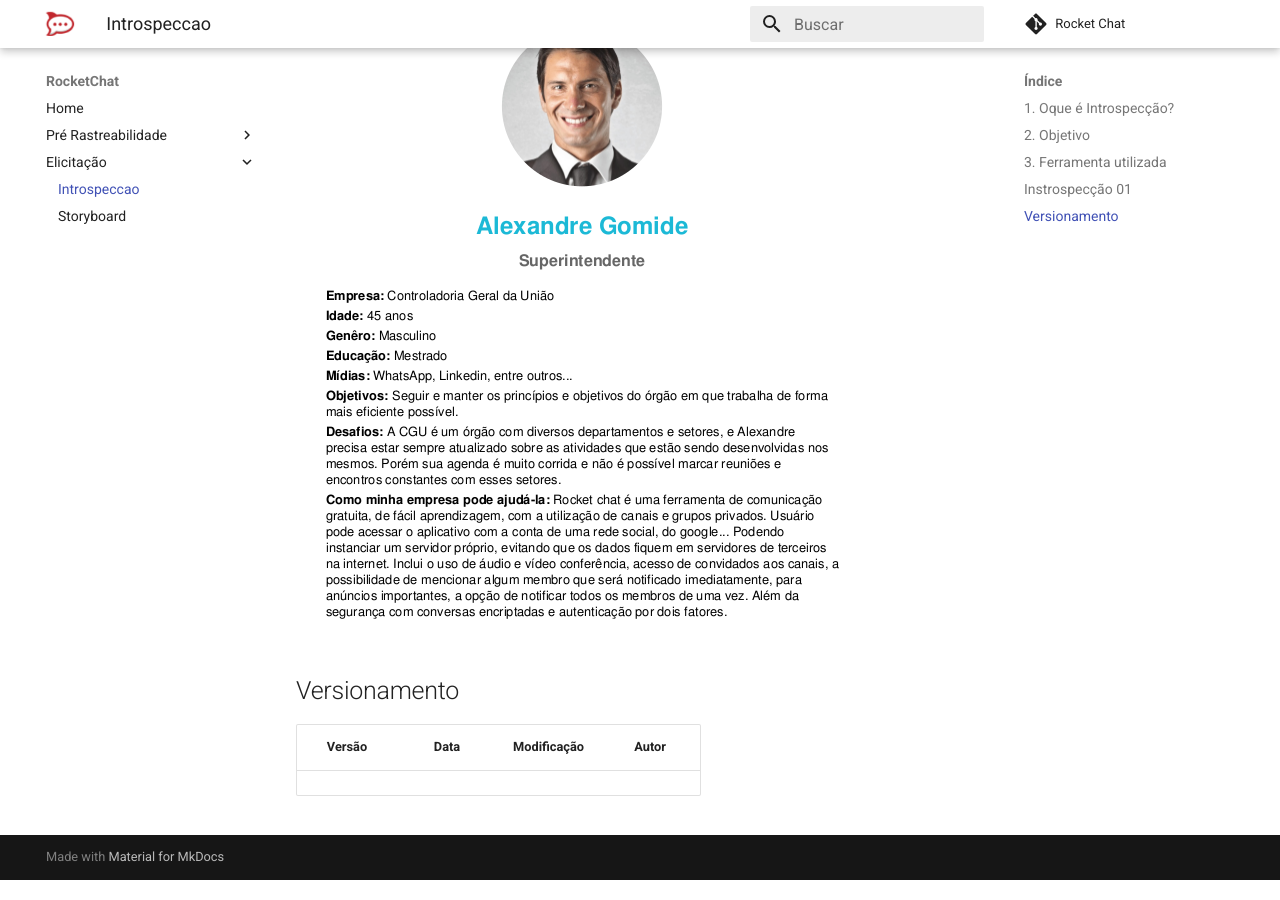
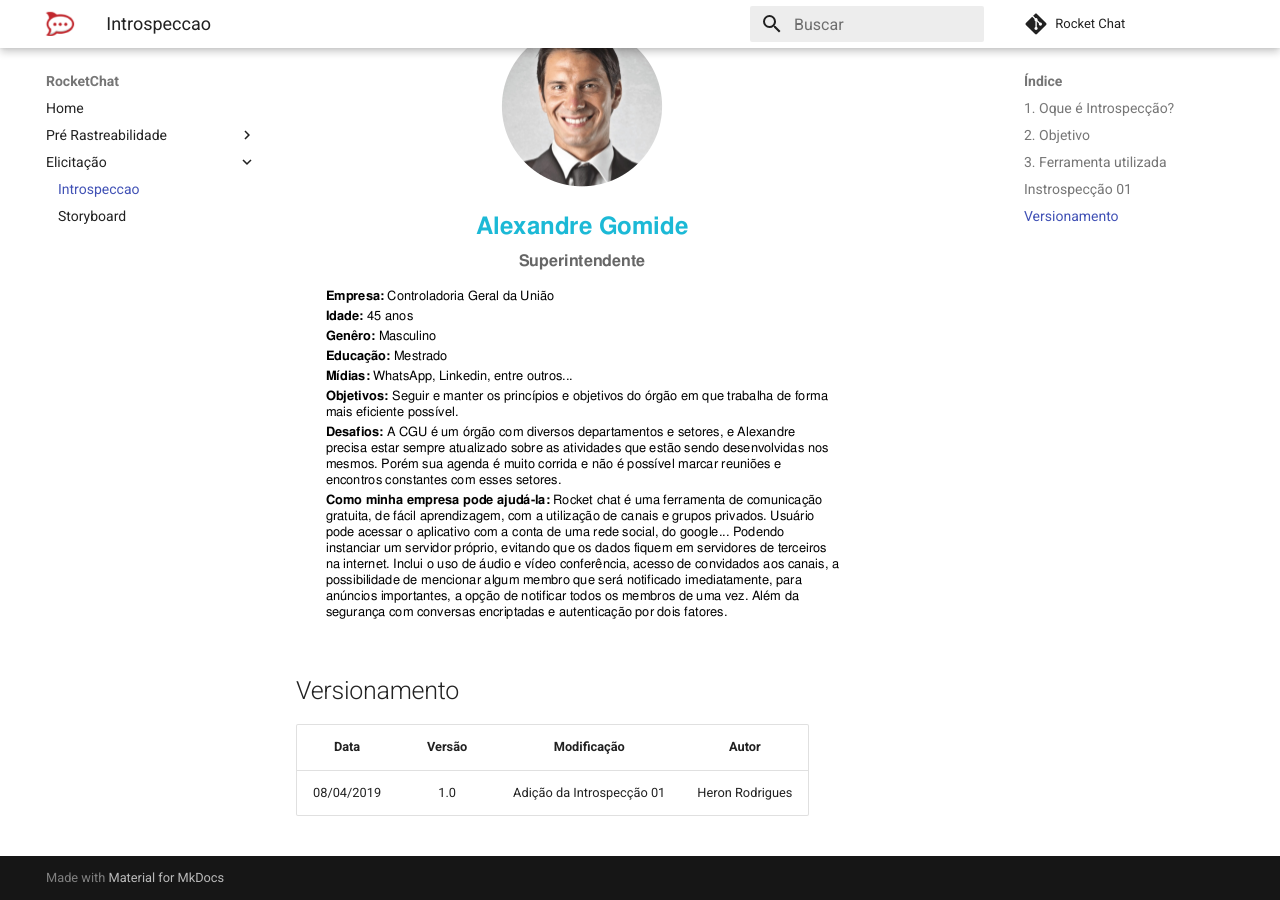
Before and after one commit to MarcosNBJ/2019.1-RocketChat, an MkDocs documentation site: the page built from docs/Elicitação/Introspeccao.md, in a window 1280 px wide and 900 px high, scrolled down 680 px. Built offline with MkDocs 1.6.1 and Material for MkDocs 9.7.7, drawn with Linux system fonts in a browser that asks for light colours; comment, search, counter and statistics services are not loaded.

Commit message:
Updating versioning table in introspection doc

```diff
--- a/docs/Elicitação/Introspeccao.md
+++ b/docs/Elicitação/Introspeccao.md
@@ -19,5 +19,6 @@
 
 ## Versionamento
 
-|  Versão | Data | Modificação | Autor |
+| Data | Versão | Modificação | Autor |
 |  :------: | :------: | :------: | :------: |
+| 08/04/2019 | 1.0 | Adição da Introspecção 01 | Heron Rodrigues |
```
